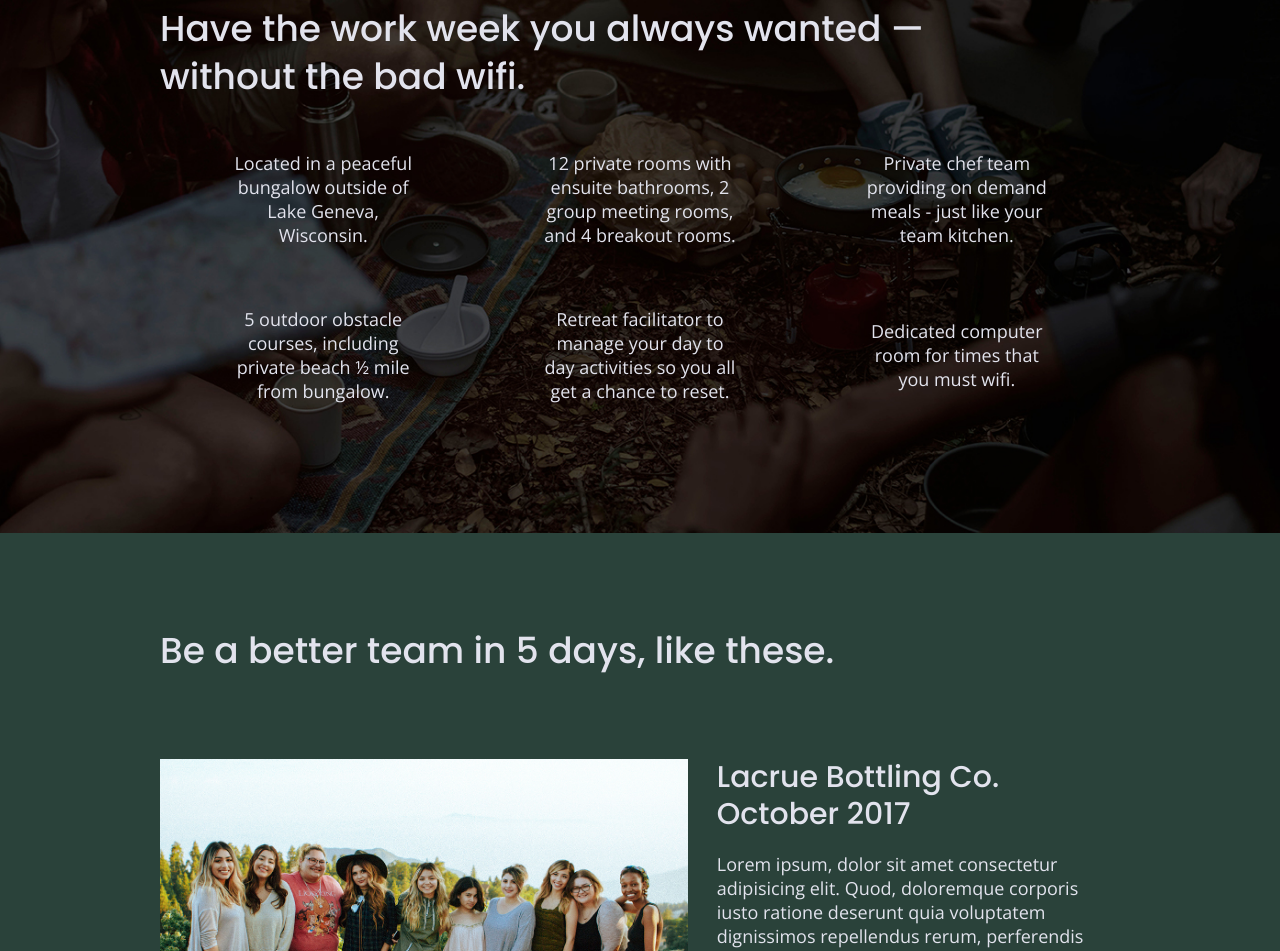
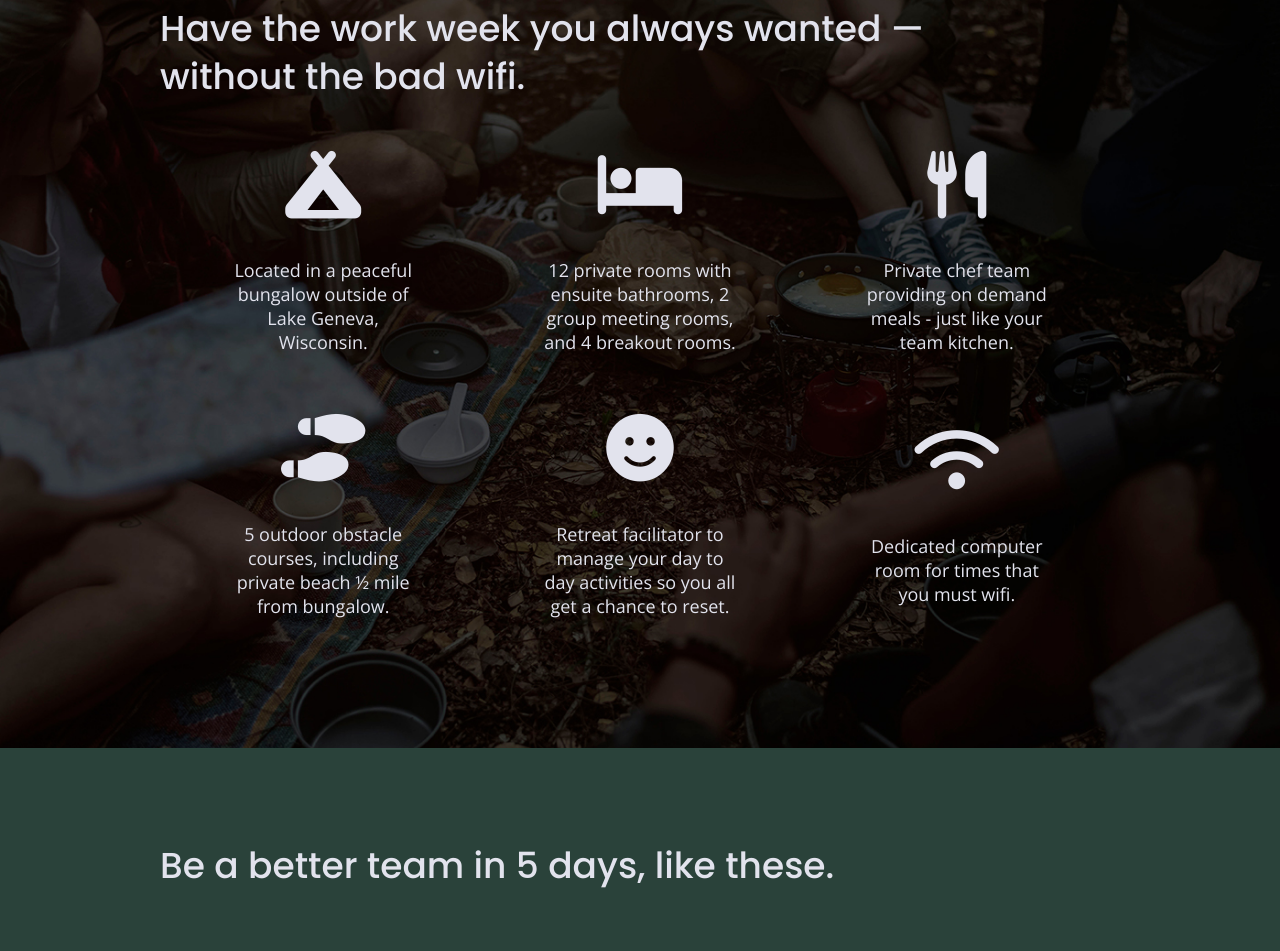
Before and after one commit to csymington1337/unplugged-retreat, a website built with Parcel: page index.html in a window 1280 px wide. Shown: the part 877-1828 px from the top of the page. Built offline with nearby package versions, Linux system fonts and the light colour scheme.

Commit message:
Icons and icon styles

```diff
--- a/css/main.css
+++ b/css/main.css
@@ -286,6 +286,11 @@ input[type=button] {
   justify-content: center;
   align-items: center;
   flex-flow: row wrap;
+}
+
+.features i {
+	font-size: 3.75em;
+  margin-bottom: 40px;
 }
 
 .features p {
--- a/index.html
+++ b/index.html
@@ -19,6 +19,7 @@
   <link rel="stylesheet" href="css/normalize.css">
   <link rel="stylesheet" href="css/main.css">
   <link href="https://fonts.googleapis.com/css?family=Open+Sans:400,700|Poppins:500,700" rel="stylesheet">
+  <script src="https://kit.fontawesome.com/716d9c394f.js" crossorigin="anonymous"></script>
   <meta name="theme-color" content="#fafafa">
 </head>
 <body>
@@ -71,27 +72,39 @@
         <h2>Have the work week you always wanted &mdash; without the bad wifi.</h2>
         <div class="features-items">
           <article>
-            <p class="fontawesome-icon"></p>
+            <p class="fontawesome-icon">
+              <i class="fas fa-campground"></i>
+            </p>
             <p class="features-items-description">Located in a peaceful bungalow outside of Lake Geneva, Wisconsin.</p>
           </article>
           <article>
-            <p class="fontawesome-icon"></p>
+            <p class="fontawesome-icon">
+              <i class="fas fa-bed"></i>
+            </p>
             <p class="features-items-description">12 private rooms with ensuite bathrooms, 2 group meeting rooms, and 4 breakout rooms.</p>
           </article>
           <article>
-            <p class="fontawesome-icon"></p>
+            <p class="fontawesome-icon">
+              <i class="fas fa-utensils"></i>
+            </p>
             <p class="features-items-description">Private chef team providing on demand meals - just like your team kitchen.</p>
           </article>
           <article>
-            <p class="fontawesome-icon"></p>
+            <p class="fontawesome-icon">
+              <i class="fas fa-shoe-prints"></i>
+            </p>
             <p class="features-items-description">5 outdoor obstacle courses, including private beach ½ mile from bungalow.</p>
           </article>
           <article>
-            <p class="fontawesome-icon"></p>
+            <p class="fontawesome-icon">
+              <i class="fas fa-smile"></i>
+            </p>
             <p class="features-items-description">Retreat facilitator to manage your day to day activities so you all get a chance to reset.</p>
           </article>
           <article>
-            <p class="fontawesome-icon"></p>
+            <p class="fontawesome-icon">
+              <i class="fas fa-wifi"></i>
+            </p>
             <p class="features-items-description">Dedicated computer room for times that you must wifi.</p>
           </article>
         </div><!-- features items ends -->
```
Also changed, not shown: about/index.html (+1 -0 lines), faq/index.html (+1 -0 lines).
